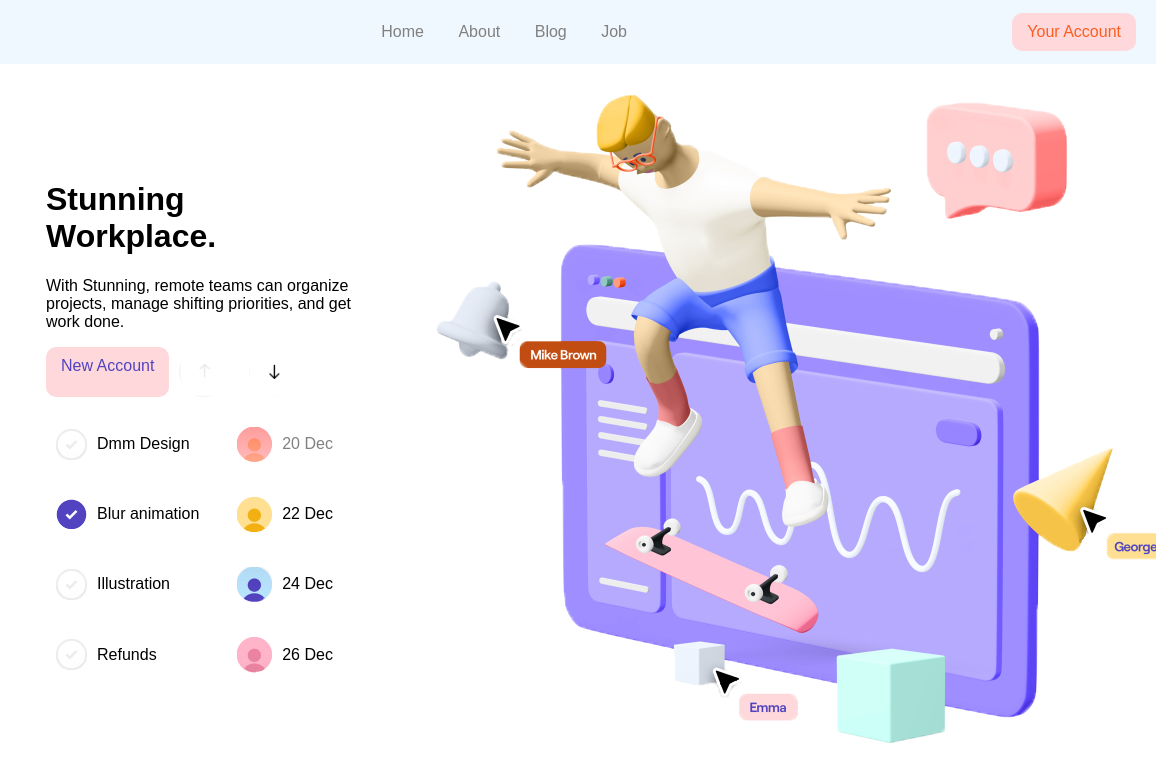
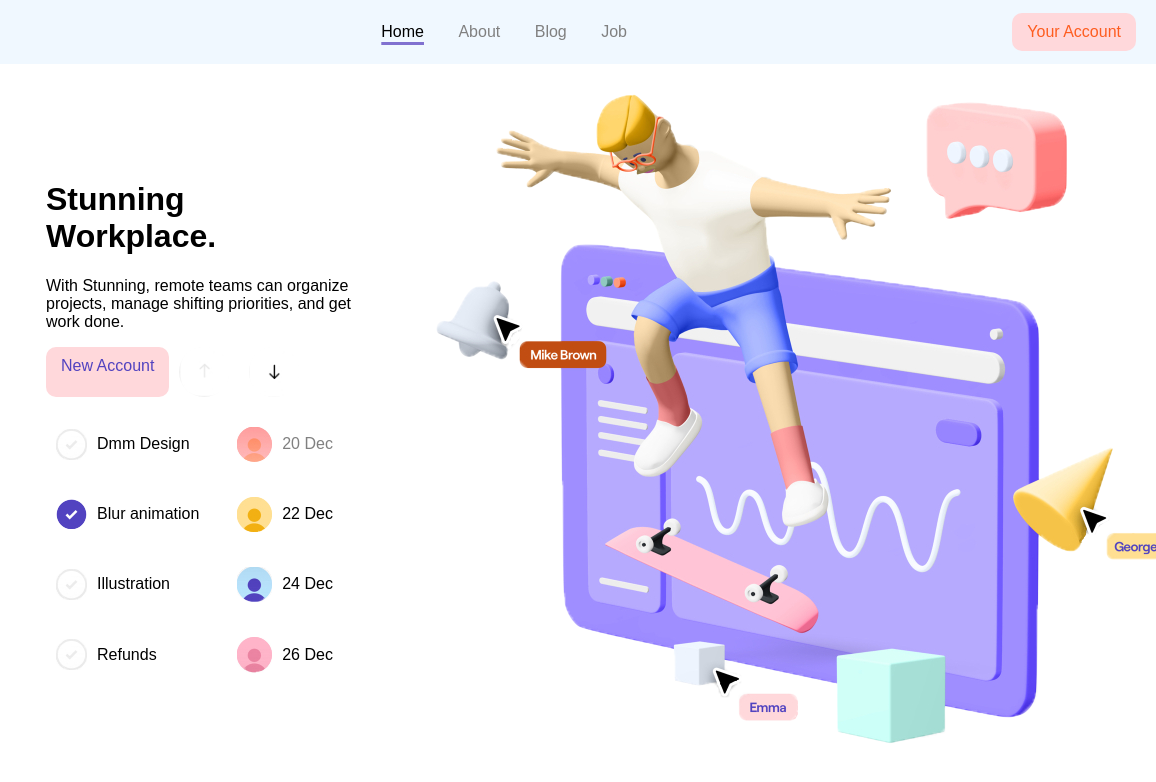
Before and after one commit to shubhishikha222/assignment-3css.html, a plain HTML site: page index.html in a window 1280 px wide. Shown: the top 782 px of the page, 124-1280 px from the left. Drawn offline with Linux system fonts and the light colour scheme.

Commit message:
Update style.css

```diff
--- a/style.css
+++ b/style.css
@@ -54,8 +54,11 @@ header ul li a {
 }
 header ul li a.hover,
 header ul li a.active {
-    border-bottom: #8071D0;
-    color:grey ;
+    color: black;
+    text-decoration: underline;
+    text-underline-offset: 5px;
+    text-decoration-color: #8071D0;
+    text-decoration-thickness: 3px; ;
 }
 /*main*/
 main {
```
